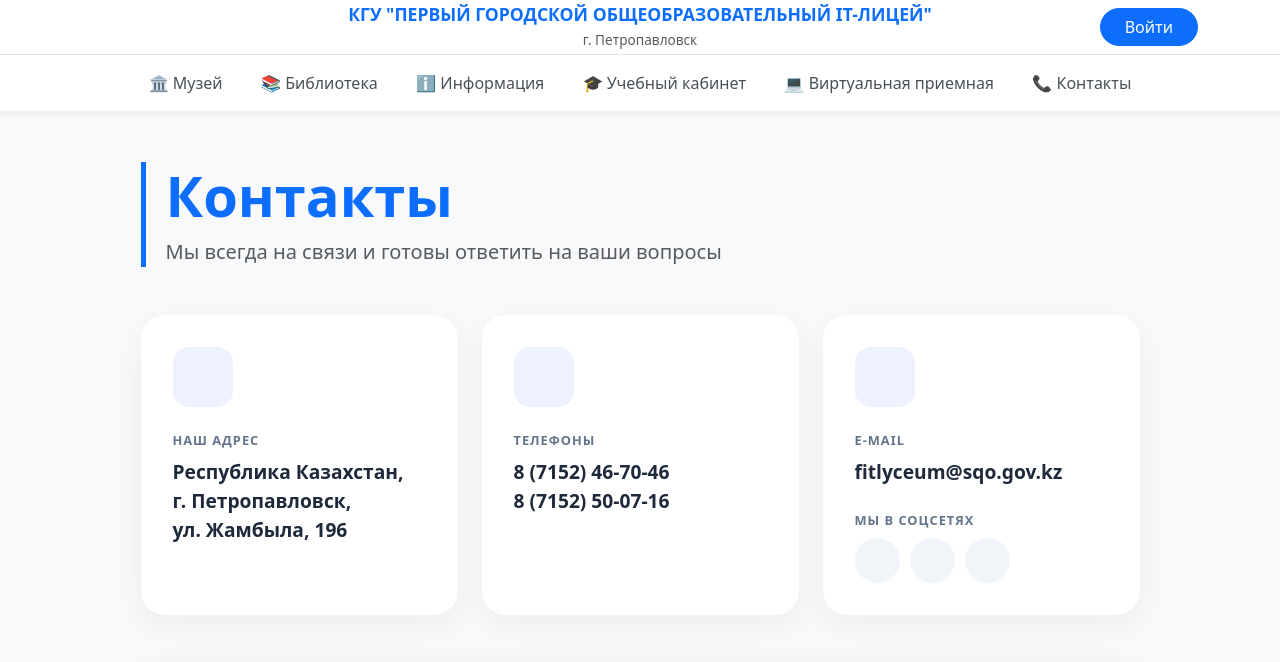
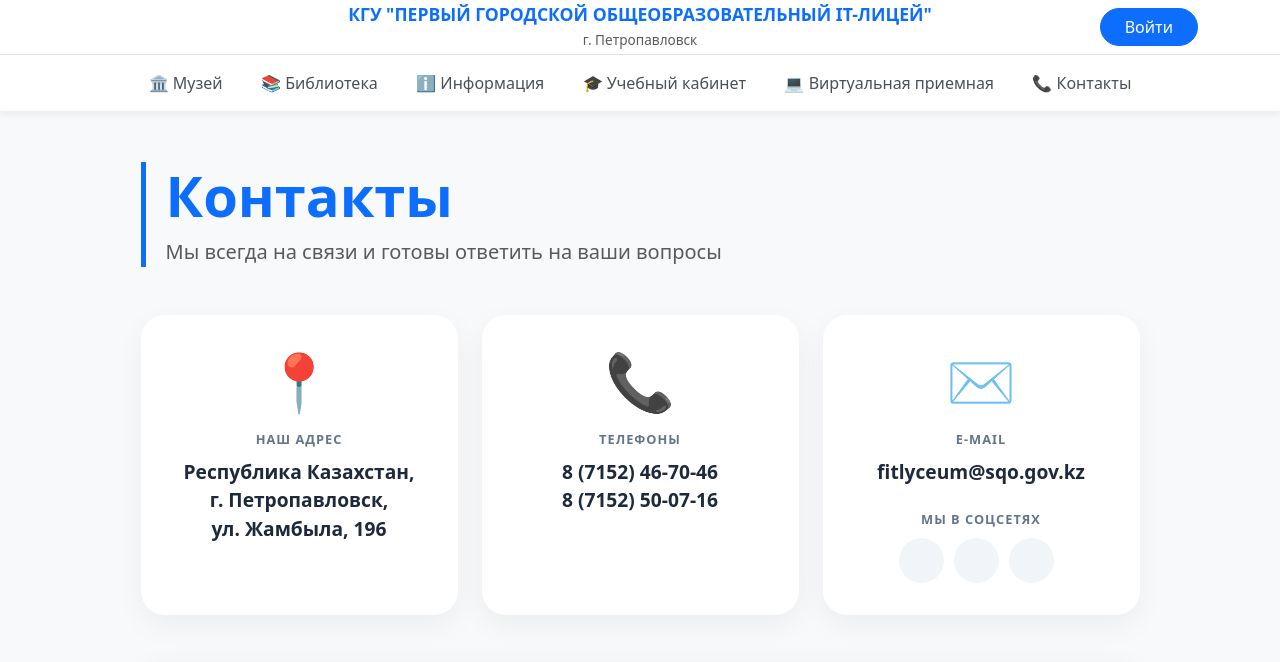
Before and after one commit to reiatsua/First_IT_Lyceum, a Django app: page /page/contacts/ in a window 1280 px wide. Shown: the top 662 px of the page. Run offline with Django 5.2, Linux system fonts and the light colour scheme.

Commit message:
contacts

```diff
--- a/main/templates/contacts.html
+++ b/main/templates/contacts.html
@@ -95,32 +95,49 @@
             <div class="row g-4">
                 <div class="col-md-4">
                     <div class="contact-card">
-                        <div class="icon-box"><i class="bi bi-geo-alt"></i></div>
-                        <span class="contact-label">Наш адрес</span>
-                        <div class="contact-value">Республика Казахстан,<br>г. Петропавловск,<br>ул. Жамбыла, 196</div>
+                        <div class="display-4 mb-3 text-center">📍</div>
+                        <span class="contact-label text-center">Наш адрес</span>
+                        <div class="contact-value text-center">
+                            Республика Казахстан,<br>
+                            г. Петропавловск,<br>
+                            ул. Жамбыла, 196
+                        </div>
                     </div>
                 </div>
 
                 <div class="col-md-4">
                     <div class="contact-card">
-                        <div class="icon-box"><i class="bi bi-telephone"></i></div>
-                        <span class="contact-label">Телефоны</span>
-                        <div class="contact-value">8 (7152) 46-70-46</div>
-                        <div class="contact-value">8 (7152) 50-07-16</div>
+                        <div class="display-4 mb-3 text-center">📞</div>
+                        <span class="contact-label text-center">Телефоны</span>
+                        <div class="contact-value text-center">
+                            8 (7152) 46-70-46<br>
+                            8 (7152) 50-07-16
+                        </div>
                     </div>
                 </div>
 
                 <div class="col-md-4">
                     <div class="contact-card">
-                        <div class="icon-box"><i class="bi bi-envelope"></i></div>
-                        <span class="contact-label">E-mail</span>
-                        <a href="mailto:fitlyceum@sqo.gov.kz" class="contact-value">fitlyceum@sqo.gov.kz</a>
-                        <div class="mt-4">
+                        <div class="display-4 mb-3 text-center">✉️</div>
+                        <span class="contact-label text-center">E-mail</span>
+                        <div class="text-center">
+                            <a href="mailto:fitlyceum@sqo.gov.kz" class="contact-value">
+                                fitlyceum@sqo.gov.kz
+                            </a>
+                        </div>
+
+                        <div class="mt-4 text-center">
                             <span class="contact-label">Мы в соцсетях</span>
-                            <div class="d-flex">
-                                <a href="#" class="social-link"><i class="bi bi-instagram"></i></a>
-                                <a href="#" class="social-link"><i class="bi bi-facebook"></i></a>
-                                <a href="#" class="social-link"><i class="bi bi-youtube"></i></a>
+                            <div class="d-flex justify-content-center">
+                                <a href="https://www.instagram.com/flyceum.petro" class="social-link" target="_blank">
+                                    <i class="bi bi-instagram"></i>
+                                </a>
+                                <a href="https://www.facebook.com/share/18KGe7BPqH/" class="social-link" target="_blank">
+                                    <i class="bi bi-facebook"></i>
+                                </a>
+                                <a href="https://www.youtube.com/@ПервыйлицейПетропавловск" class="social-link" target="_blank">
+                                    <i class="bi bi-youtube"></i>
+                                </a>
                             </div>
                         </div>
                     </div>
```
